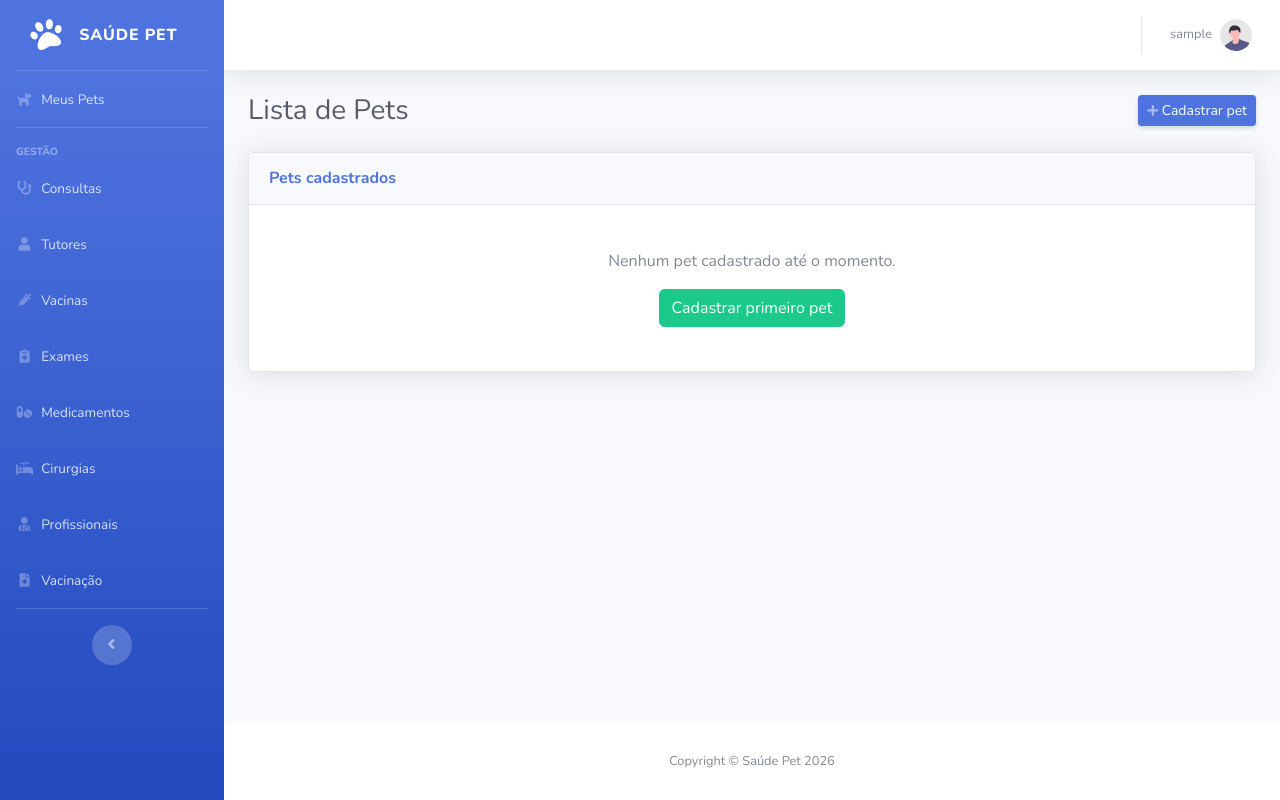
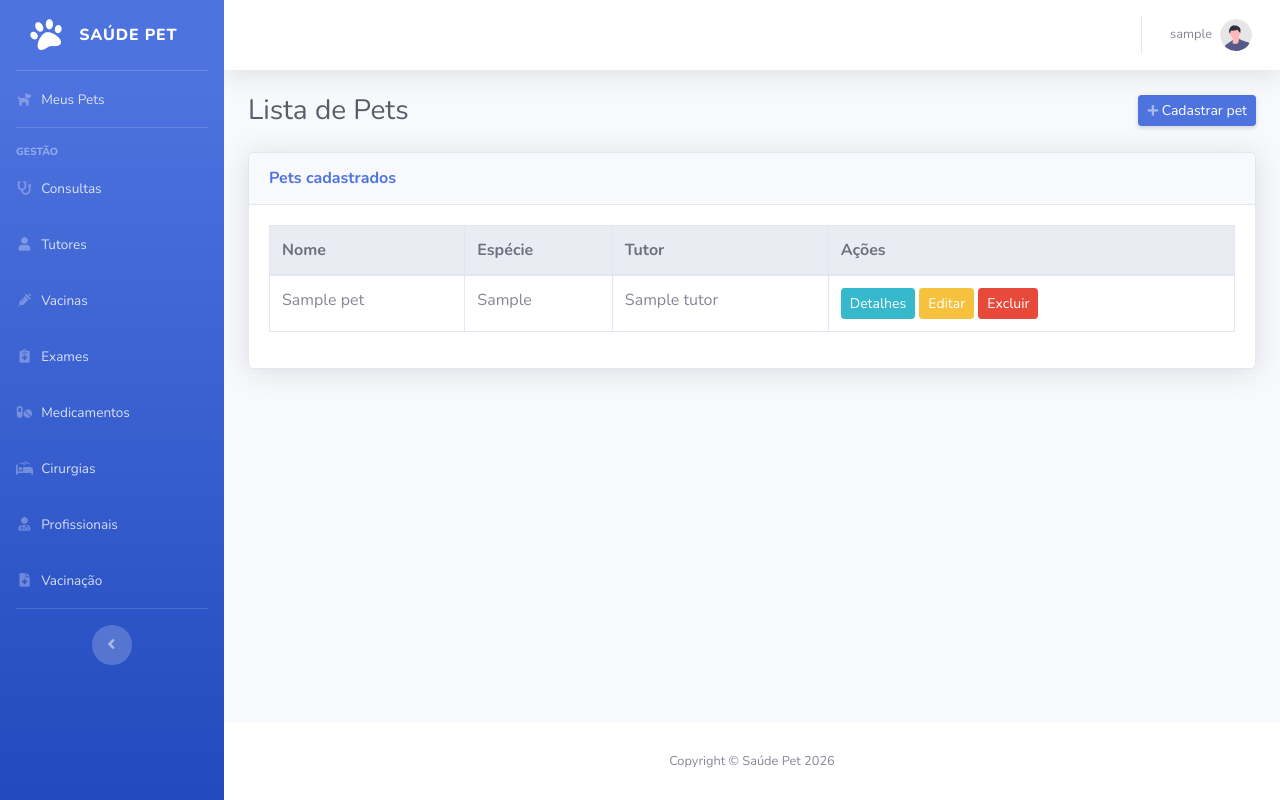
Before and after one commit to Helen-Teixeira-de-Souza/sistema-saude-pet, a Django app: page /pet/ in a window 1280 px wide. Run offline with Django 5.2, Linux system fonts and the light colour scheme; a user stored in the database is signed in; tables that the repository leaves empty hold one stand-in row (values such as "Sample post"); some libraries are stand-ins or nearby versions.

Commit message:
corrige a exibição de pets cadastrados

```diff
--- a/pet/templates/pet/pet_list.html
+++ b/pet/templates/pet/pet_list.html
@@ -14,7 +14,7 @@
             <h6 class="m-0 font-weight-bold text-primary">Pets cadastrados</h6>
         </div>
         <div class="card-body">
-            {% if pets %}
+            {% if pet_list %}
                 <div class="table-responsive">
                     <table class="table table-bordered table-hover" width="100%" cellspacing="0">
                         <thead class="thead-light">
@@ -26,7 +26,7 @@
                             </tr>
                         </thead>
                         <tbody>
-                            {% for pet in pets %}
+                            {% for pet in pet_list %}
                                 <tr>
                                     <td>{{ pet.nome }}</td>
                                     <td>{{ pet.especie }}</td>
--- a/pet/views.py
+++ b/pet/views.py
@@ -1,25 +1,17 @@
+from datetime import date
+from django.contrib import messages
 from django.contrib.auth.decorators import login_required
-from datetime import date
 from django.shortcuts import get_object_or_404, redirect, render
 from django.urls import reverse
-from django.contrib import messages
 
 from tutor.models import Tutor
 from .forms import PetForm
 from .models import Pet
 
-# Restringe o campo de tutor no formulário para que o usuário comum só possa selecionar a si mesmo
-def _form_pet(request, *args, **kwargs):
-  form = PetForm(*args, **kwargs)
-  if not request.user.is_staff:
-    form.fields['tutor'].queryset = form.fields['tutor'].queryset.filter(pk=request.user.pk)
-  return form
-
 # --- GESTÃO DO PET ---
 
 # LISTAR
 @login_required(login_url='/login/')
-
 def listar_pets(request):
     if request.user.is_staff or request.user.is_superuser:
         pets = Pet.objects.all()
@@ -28,133 +20,154 @@ def listar_pets(request):
 
     return render(request, 'pet/pet_list.html', {'pet_list': pets})
 
+
 # DETALHAR
 @login_required(login_url='/login/')
 def detalhar_pet(request, pk):
-  pet = get_object_or_404(_pets_visiveis(request), pk=pk)
+    if request.user.is_staff or request.user.is_superuser:
+        pet = get_object_or_404(Pet, pk=pk)
+    else:
+        pet = get_object_or_404(Pet, pk=pk, tutor_id=request.user.pk)
 
-  # Cálculo da idade
-  hoje = date.today()
-  idade = (
-      hoje.year
-      - pet.data_nascimento.year
-      - (
-          (hoje.month, hoje.day)
-          < (pet.data_nascimento.month, pet.data_nascimento.day)
-      )
-  )
+    # Cálculo da idade
+    hoje = date.today()
+    idade = (
+        hoje.year
+        - pet.data_nascimento.year
+        - (
+            (hoje.month, hoje.day)
+            < (pet.data_nascimento.month, pet.data_nascimento.day)
+        )
+    )
 
-  context = {
-      'pet': pet,
-      'idade': idade,
-      'consultas': pet.consultas.all(),
-      'vacinacoes': pet.vacinacoes.all(),
-      'exames': pet.exames.all(),
-      'medicamentos': pet.medicamentos.all(),
-      'cirurgias': pet.cirurgias.all(),
-  }
+    context = {
+        'pet': pet,
+        'idade': idade,
+        'consultas': pet.consultas.all(),
+        'vacinacoes': pet.vacinacoes.all(),
+        'exames': pet.exames.all(),
+        'medicamentos': pet.medicamentos.all(),
+        'cirurgias': pet.cirurgias.all(),
+    }
 
-  return render(request, 'pet/pet_detail.html', context)
+    return render(request, 'pet/pet_detail.html', context)
 
 
 # CRIAR
 @login_required(login_url='/login/')
 def criar_pet(request):
-  if request.method == 'POST':
-    form = _form_pet(request, request.POST)
+    if request.method == 'POST':
+        form = PetForm(request.POST)
+        if not request.user.is_staff and not request.user.is_superuser:
+            form.fields['tutor'].queryset = Tutor.objects.filter(pk=request.user.pk)
 
-    if form.is_valid():
-      pet = form.save()
-      messages.success(request, f'Pet "{pet.nome}" cadastrado com sucesso!')
-      return redirect('pet:detalhar', pk=pet.pk)
+        if form.is_valid():
+            pet = form.save()
+            messages.success(request, f'Pet "{pet.nome}" cadastrado com sucesso!')
+            return redirect('pet:detalhar', pk=pet.pk)
+        else:
+            messages.error(request, 'Erro ao cadastrar o pet. Verifique os dados informados.')
     else:
-      messages.error(request, 'Erro ao cadastrar o pet. Verifique os dados informados.')
-  else:
-    form = _form_pet(request)
+        form = PetForm()
+        if not request.user.is_staff and not request.user.is_superuser:
+            form.fields['tutor'].queryset = Tutor.objects.filter(pk=request.user.pk)
 
-  return render(request, 'pet/pet_form.html', {'form': form})
+    return render(request, 'pet/pet_form.html', {'form': form})
 
 
 # ATUALIZAR / EDITAR
 @login_required(login_url='/login/')
 def editar_pet(request, pk):
-  pet = get_object_or_404(_pets_visiveis(request), pk=pk)
+    if request.user.is_staff or request.user.is_superuser:
+        pet = get_object_or_404(Pet, pk=pk)
+    else:
+        pet = get_object_or_404(Pet, pk=pk, tutor_id=request.user.pk)
 
-  if request.method == 'POST':
-    form = _form_pet(request, request.POST, instance=pet)
+    if request.method == 'POST':
+        form = PetForm(request.POST, instance=pet)
+        if not request.user.is_staff and not request.user.is_superuser:
+            form.fields['tutor'].queryset = Tutor.objects.filter(pk=request.user.pk)
 
-    if form.is_valid():
-      pet = form.save()
-      messages.success(request, f'Pet "{pet.nome}" atualizado com sucesso!')
-      return redirect('pet:detalhar', pk=pet.pk)
+        if form.is_valid():
+            pet = form.save()
+            messages.success(request, f'Pet "{pet.nome}" atualizado com sucesso!')
+            return redirect('pet:detalhar', pk=pet.pk)
+        else:
+            messages.error(request, 'Erro ao atualizar o pet. Verifique os dados informados.')
     else:
-      messages.error(request, 'Erro ao atualizar o pet. Verifique os dados informados.')
-  else:
-    form = _form_pet(request, instance=pet)
+        form = PetForm(instance=pet)
+        if not request.user.is_staff and not request.user.is_superuser:
+            form.fields['tutor'].queryset = Tutor.objects.filter(pk=request.user.pk)
 
-  return render(request, 'pet/pet_form.html', {'form': form, 'pet': pet})
+    return render(request, 'pet/pet_form.html', {'form': form, 'pet': pet})
 
 
 # DELETAR / EXCLUIR
 @login_required(login_url='/login/')
 def excluir_pet(request, pk):
-  pet = get_object_or_404(_pets_visiveis(request), pk=pk)
+    if request.user.is_staff or request.user.is_superuser:
+        pet = get_object_or_404(Pet, pk=pk)
+    else:
+        pet = get_object_or_404(Pet, pk=pk, tutor_id=request.user.pk)
 
-  if request.method == 'POST':
-    pet.delete()
-    messages.warning(request, f'O pet {pet.nome} foi removido do sistema.')
-    return redirect('pet:listar')
+    if request.method == 'POST':
+        pet.delete()
+        messages.warning(request, f'O pet {pet.nome} foi removido do sistema.')
+        return redirect('pet:listar')
 
-  return render(request, 'pet/pet_confirm_delete.html', {'pet': pet})
+    return render(request, 'pet/pet_confirm_delete.html', {'pet': pet})
 
 
 # HISTÓRICO DE SAÚDE
 @login_required(login_url='/login/')
 def historico_pet(request, pk):
-  pet = get_object_or_404(_pets_visiveis(request), pk=pk)
+    if request.user.is_staff or request.user.is_superuser:
+        pet = get_object_or_404(Pet, pk=pk)
+    else:
+        pet = get_object_or_404(Pet, pk=pk, tutor_id=request.user.pk)
 
-  eventos = []
+    eventos = []
 
-  for c in pet.consultas.select_related('profissional'):
-    eventos.append({
-      'data': c.data, 'tipo': 'Consulta', 'cor': 'primary', 'icone': 'fa-stethoscope',
-      'titulo': f'Consulta{" com " + c.profissional.nome if c.profissional else ""}',
-      'detalhe': c.diagnostico,
-      'url': reverse('consulta:detalhar', args=[c.pk]),
-    })
+    for c in pet.consultas.select_related('profissional'):
+        eventos.append({
+            'data': c.data, 'tipo': 'Consulta', 'cor': 'primary', 'icone': 'fa-stethoscope',
+            'titulo': f'Consulta{" com " + c.profissional.nome if c.profissional else ""}',
+            'detalhe': c.diagnostico,
+            'url': reverse('consulta:detalhar', args=[c.pk]),
+        })
 
-  for v in pet.vacinacoes.select_related('vacina'):
-    detalhe = f'{v.dose_atual}ª dose'
-    if v.proxima_dose:
-      detalhe += f' - próxima dose em {v.proxima_dose.strftime("%d/%m/%Y")}'
-    eventos.append({
-      'data': v.data_aplicacao, 'tipo': 'Vacinação', 'cor': 'success', 'icone': 'fa-syringe',
-      'titulo': v.vacina.nome, 'detalhe': detalhe,
-      'url': reverse('vacinacao:detalhar', args=[v.pk]),
-    })
+    for v in pet.vacinacoes.select_related('vacina'):
+        detalhe = f'{v.dose_atual}ª dose'
+        if v.proxima_dose:
+            detalhe += f' - próxima dose em {v.proxima_dose.strftime("%d/%m/%Y")}'
+        eventos.append({
+            'data': v.data_aplicacao, 'tipo': 'Vacinação', 'cor': 'success', 'icone': 'fa-syringe',
+            'titulo': v.vacina.nome, 'detalhe': detalhe,
+            'url': reverse('vacinacao:detalhar', args=[v.pk]),
+        })
 
-  for e in pet.exames.all():
-    eventos.append({
-      'data': e.data_realizacao, 'tipo': 'Exame', 'cor': 'info', 'icone': 'fa-notes-medical',
-      'titulo': e.nome, 'detalhe': e.resultado,
-      'url': reverse('exame:detalhar', args=[e.pk]),
-    })
+    for e in pet.exames.all():
+        eventos.append({
+            'data': e.data_realizacao, 'tipo': 'Exame', 'cor': 'info', 'icone': 'fa-notes-medical',
+            'titulo': e.nome, 'detalhe': e.resultado,
+            'url': reverse('exame:detalhar', args=[e.pk]),
+        })
 
-  for m in pet.medicamentos.all():
-    eventos.append({
-      'data': m.data_inicio, 'tipo': 'Medicamento', 'cor': 'warning', 'icone': 'fa-pills',
-      'titulo': m.nome,
-      'detalhe': f'{m.dosagem}, {m.frequencia} por {m.duracao_dias} dia(s)',
-      'url': reverse('medicamento:detalhar', args=[m.pk]),
-    })
+    for m in pet.medicamentos.all():
+        eventos.append({
+            'data': m.data_inicio, 'tipo': 'Medicamento', 'cor': 'warning', 'icone': 'fa-pills',
+            'titulo': m.nome,
+            'detalhe': f'{m.dosagem}, {m.frequencia} por {m.duracao_dias} dia(s)',
+            'url': reverse('medicamento:detalhar', args=[m.pk]),
+        })
 
-  for c in pet.cirurgias.all():
-    eventos.append({
-      'data': c.data, 'tipo': 'Cirurgia', 'cor': 'danger', 'icone': 'fa-procedures',
-      'titulo': c.procedimento, 'detalhe': f'Local: {c.local}',
-      'url': reverse('cirurgia:detalhar', args=[c.pk]),
-    })
+    for c in pet.cirurgias.all():
+        eventos.append({
+            'data': c.data, 'tipo': 'Cirurgia', 'cor': 'danger', 'icone': 'fa-procedures',
+            'titulo': c.procedimento, 'detalhe': f'Local: {c.local}',
+            'url': reverse('cirurgia:detalhar', args=[c.pk]),
+        })
 
-  eventos.sort(key=lambda evento: evento['data'], reverse=True)
+    eventos.sort(key=lambda evento: evento['data'], reverse=True)
 
-  return render(request, 'pet/pet_historico.html', {'pet': pet, 'eventos': eventos})
+    return render(request, 'pet/pet_historico.html', {'pet': pet, 'eventos': eventos})
```
